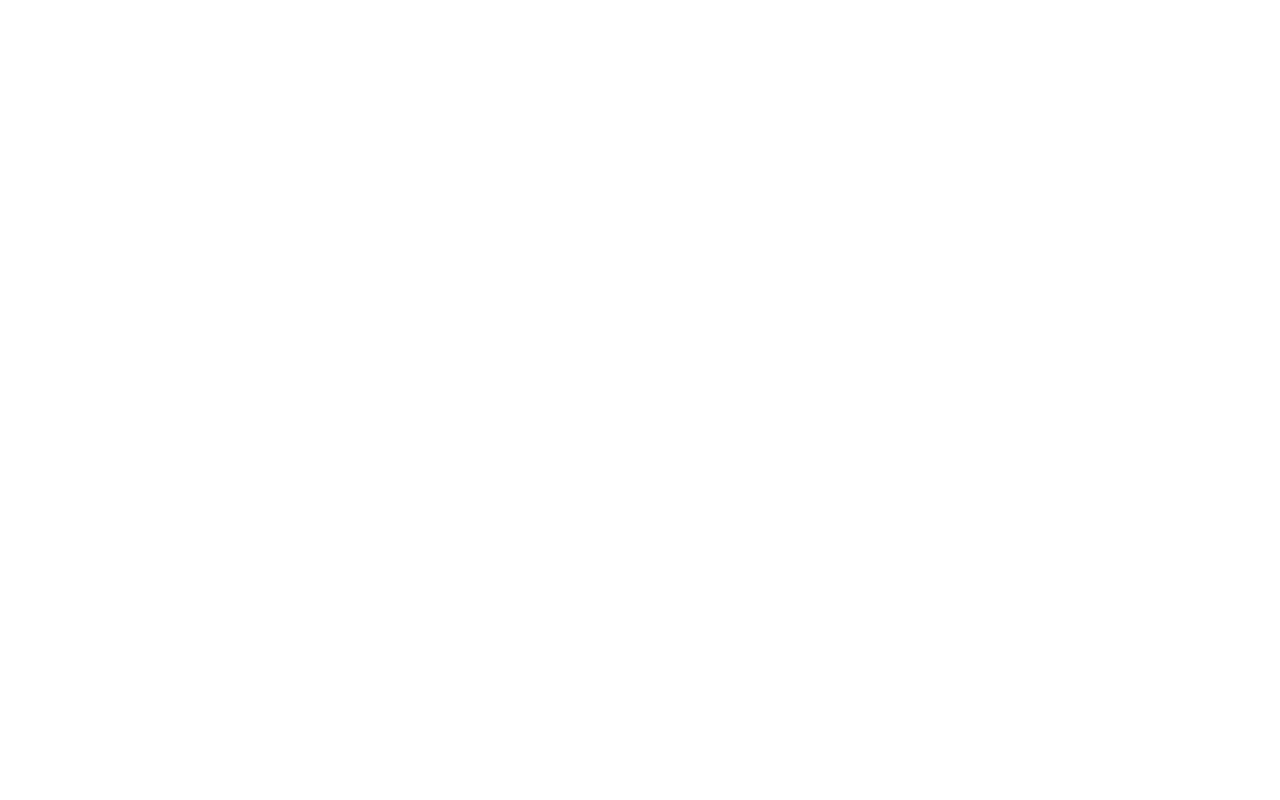
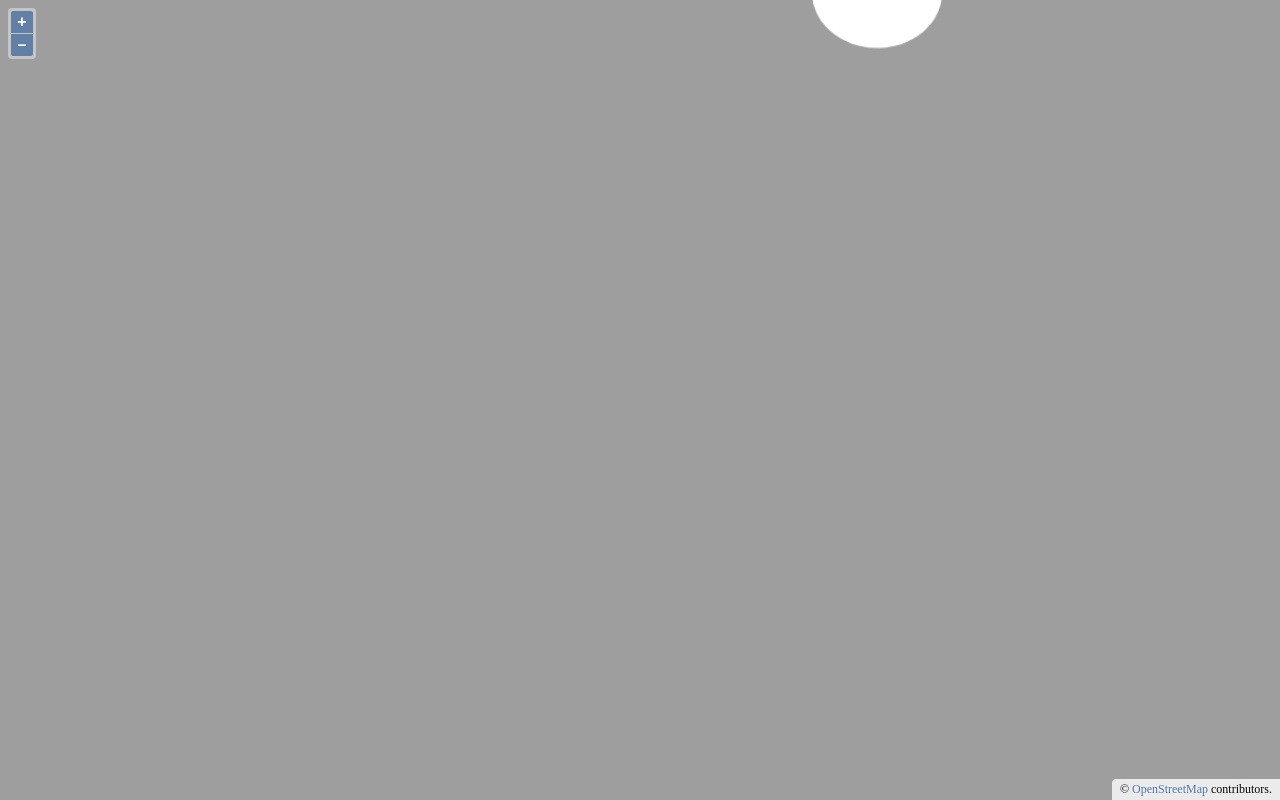
Before and after one commit to LAFisherGIS/LAFisher_504_L3_dist, a plain HTML site: page index.html in a window 1280 px wide. Drawn offline with Linux system fonts and the light colour scheme; the site is published under a folder, as on GitHub Pages, so addresses that start at the root find nothing; no server answers.

Commit message:
Attempted fix to folder structure

```diff
--- a/index.html
+++ b/index.html
@@ -5,9 +5,9 @@
     <link rel="icon" type="image/x-icon" href="https://openlayers.org/favicon.ico" />
     <meta name="viewport" content="width=device-width, initial-scale=1.0" />
     <title>Using OpenLayers with Vite</title>
-    <script type="module" crossorigin src="/assets/index.fbf62b45.js"></script>
-    <link rel="modulepreload" href="/assets/vendor.ca9d0f55.js">
-    <link rel="stylesheet" href="/assets/index.2beb60fa.css">
+    <script type="module" crossorigin src="index.fbf62b45.js"></script>
+    <link rel="modulepreload" href="vendor.ca9d0f55.js">
+    <link rel="stylesheet" href="index.2beb60fa.css">
   </head>
   <body>
     <div id="map"></div>
```
Also changed, not shown: index.2beb60fa.css (renamed from assets/index.2beb60fa.css), index.fbf62b45.js (renamed from assets/index.fbf62b45.js), vendor.ca9d0f55.js (renamed from assets/vendor.ca9d0f55.js), 4 other files.
